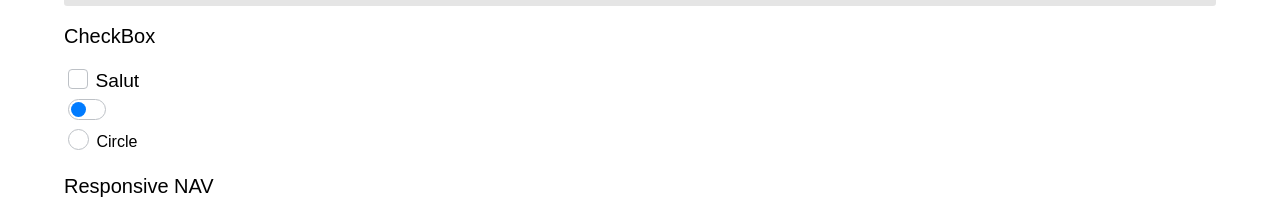
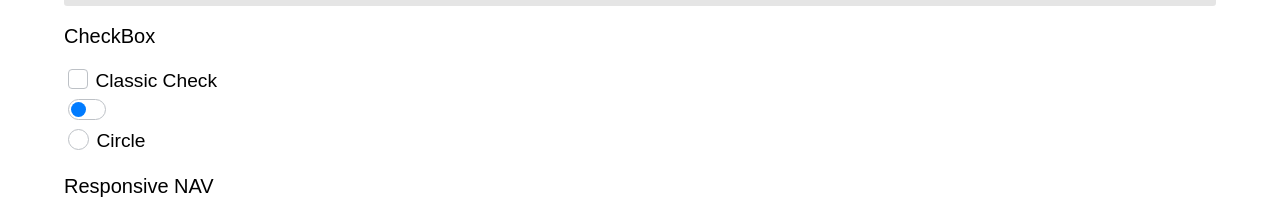
Before and after one commit to Pixwok/CSSLib, a plain HTML site: page index.html in a window 1280 px wide. Shown: the part 706-907 px from the top of the page. Drawn offline with Linux system fonts and the light colour scheme.

Commit message:
Add Label for CheckBox

```diff
--- a/css/style.css
+++ b/css/style.css
@@ -236,4 +236,5 @@ input[type='checkbox'] {
 .label-circle {
     position: relative;
     top: -6px;
+    font-size: 1.2rem;
 }
--- a/index.html
+++ b/index.html
@@ -60,7 +60,7 @@
         </form>
     <h2>CheckBox</h2>
         <input type="checkbox" name="" class="classic-check" value="todo">
-        <label class="label-classic">Salut</label>
+        <label class="label-classic">Classic Check</label>
         <br>
         <input type="checkbox" name=""  class="switch">
         <br>
```
